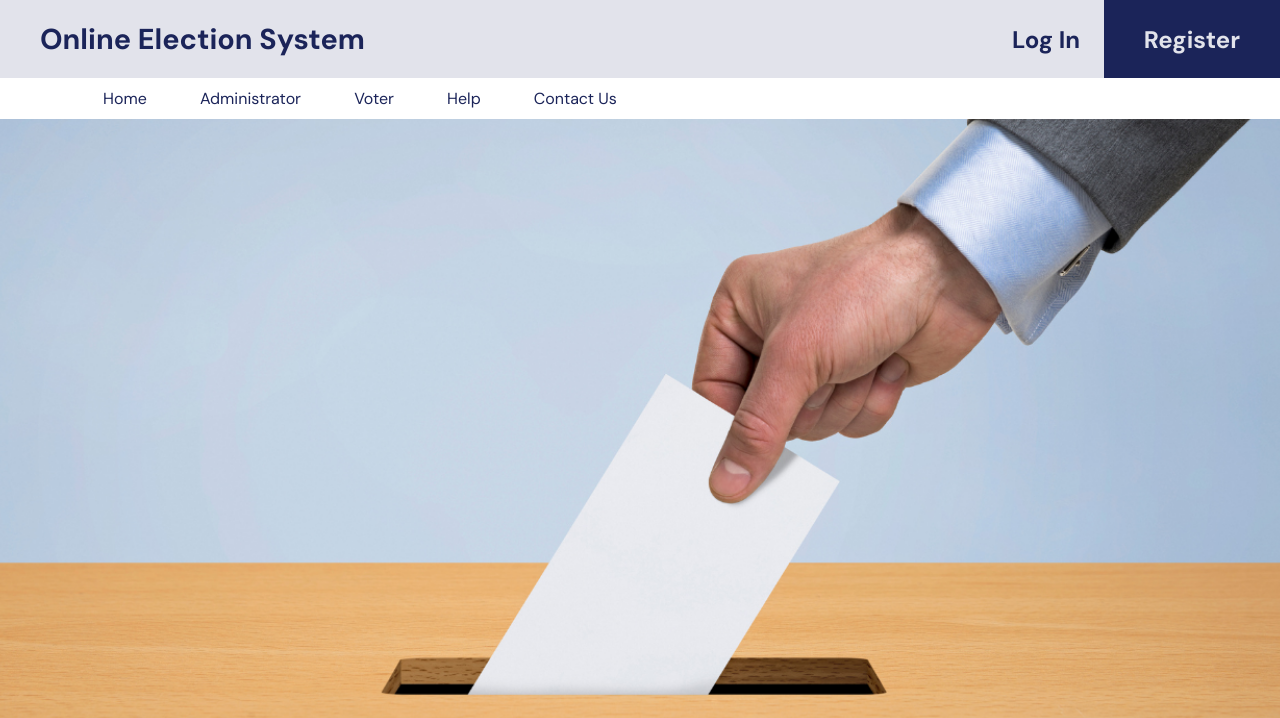
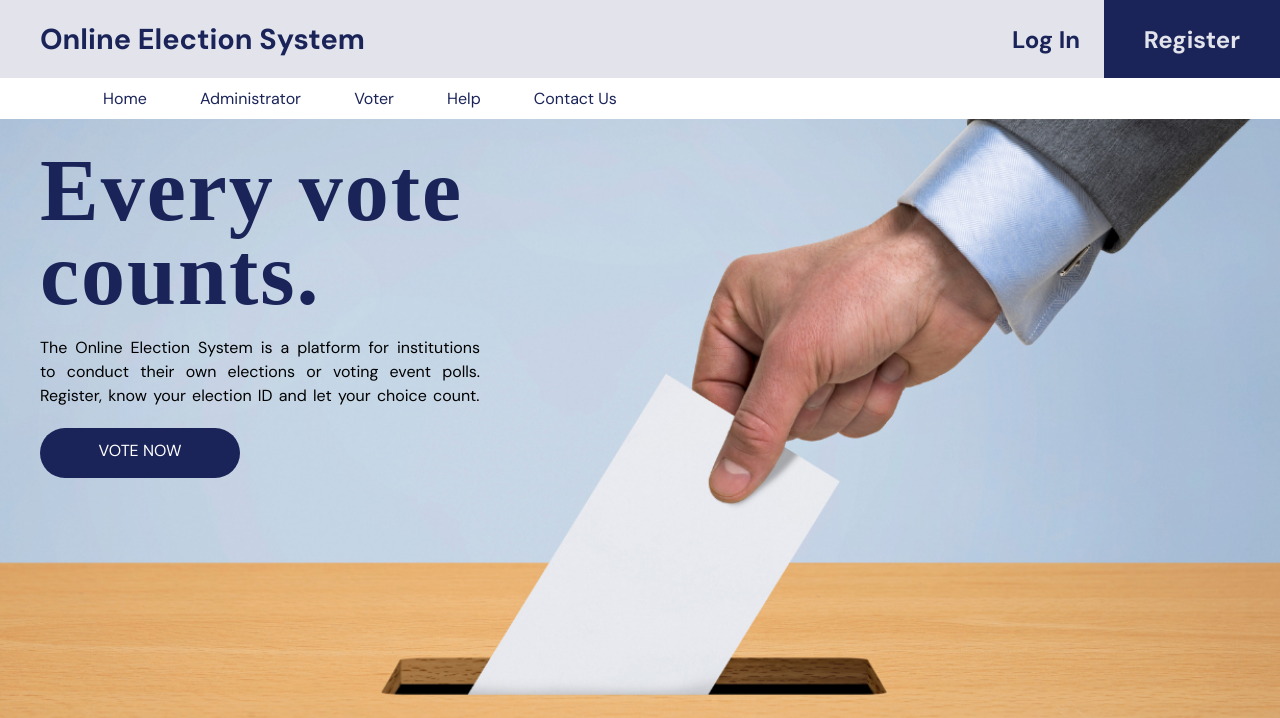
Before and after one commit to tonsz/online-election-web-app, a PHP site: page /home.php in a window 1280 px wide. Shown: the top 718 px of the page. Run offline with PHP 8.4, Linux system fonts and the light colour scheme.

Commit message:
Added title on home page

```diff
--- a/home.php
+++ b/home.php
@@ -14,8 +14,8 @@
                Online Election System
            </div>
            <div class="start">
-               <a href="#"class="log-in">Log In</a>
-               <a href="#" class="reg">Register</a>
+               <a href="voter_log.php"class="log-in">Log In</a>
+               <a href="registration.php" class="reg">Register</a>
           </div>
         </div>
         <div class="main-nav">
@@ -38,6 +38,14 @@
              </ul>
         </div>
 
+        <div class="container">
+               <h2 class="vote">
+                    Every vote counts.
+               </h2>
+               <p> The Online Election System is a platform for institutions to conduct their own elections or voting event polls. Register, know your election ID and let your choice count. </p>
+               <a href="voter_log.php" class="vote-btn">VOTE NOW</a>
+        </div>
+
 
 
 </body>
```
